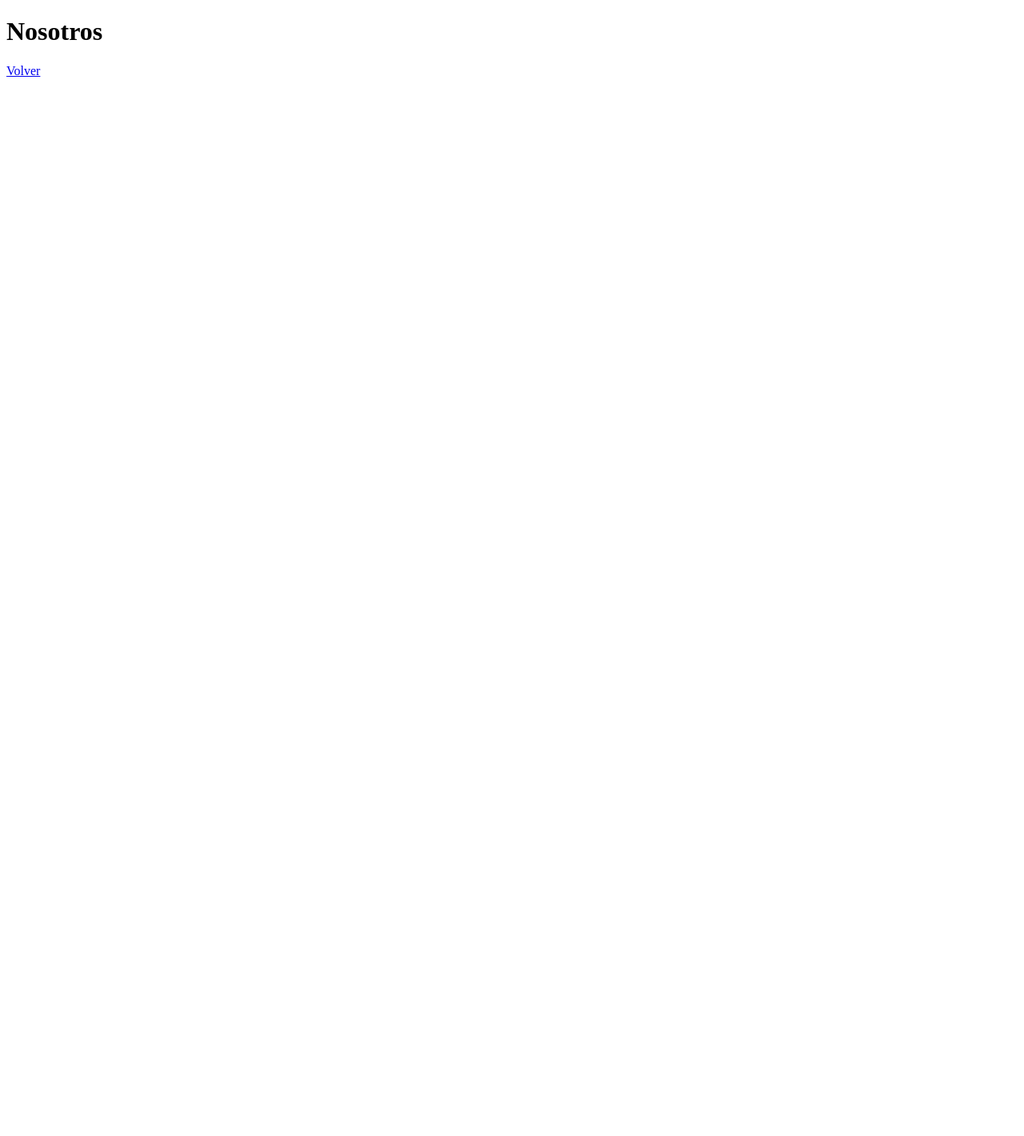
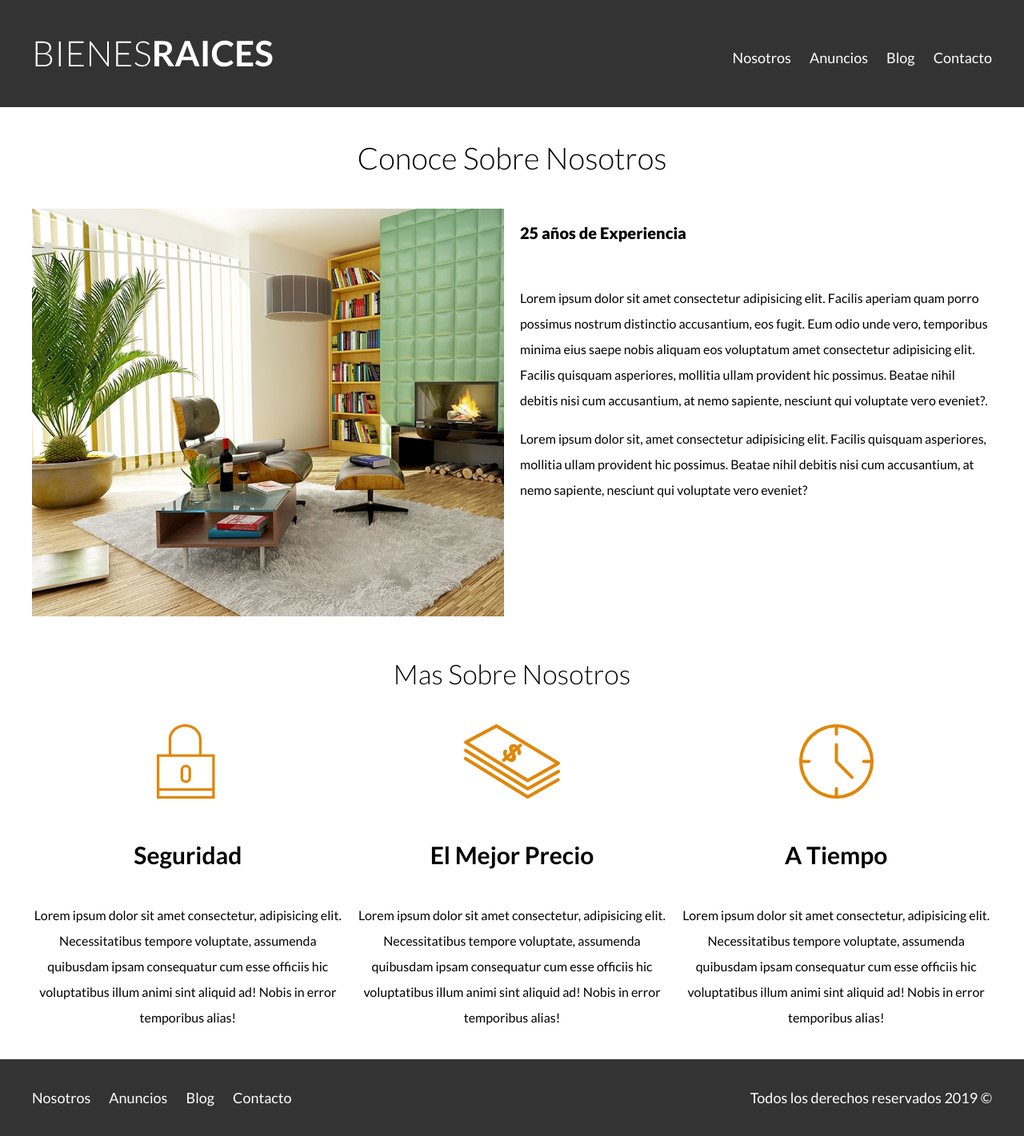
Before and after one commit to fuentesld/bienes_raices, a plain HTML site: page nosotros.html in a window 1280 px wide. Shown: the whole page at 80% size. Before the commit the page ends 800 px from the top, so only its background shows below. Drawn offline with Linux system fonts and the light colour scheme.

Commit message:
trminamos pagina nosotros

```diff
--- a/css/style.css
+++ b/css/style.css
@@ -11,7 +11,7 @@ html {
 body{
   font-family: 'Lato', sans-serif;
   font-size: 1.6rem;
-  line-height: 2rem;
+  line-height: 2;
 }
 
 h1{
@@ -85,6 +85,10 @@ img{
 }
 
 /* Header */
+.site-header{
+  background-color: #333333;
+  padding: 1rem 0 3rem 0;
+}
 .site-header.inicio {
   background-image: url(../img/header.jpg);
   background-position: center center;
@@ -100,7 +104,7 @@ img{
   padding-top: 3rem;
 }
 
-/* Navegacion */
+/** Navegacion */
 .navegacion a{
   color: #ffffff;
   text-decoration: none;
@@ -287,13 +291,28 @@ img{
 }
 
 .copyright{
-  margin-bottom: 0;
-  color:#ffffff
+  margin: 0 0;
+  color:#ffffff;
+  font-size: 1.8rem;
 }
 
 .contenedor-footer{
   padding: 3rem 0;
   display:flex;
   justify-content: space-between;
-  align-items: baseline;
+  align-items: center;
 }
+
+/** Internas */
+.contenido-nosotros{
+  display: grid;
+  grid-template-columns: repeat(2, 1fr);
+  column-gap: 2rem;
+}
+
+.texto-nosotros blockquote{
+  font-weight: 900;
+  font-size: 2rem;
+  margin: 0;
+  padding: 1rem 0 3rem 0;
+}
--- a/nosotros.html
+++ b/nosotros.html
@@ -3,11 +3,81 @@
 <head>
   <meta charset="UTF-8">
   <meta name="viewport" content="width=device-width, initial-scale=1.0">
-  <title>Document</title>
+  <title>Bienes Raices</title>
+  <link href="https://fonts.googleapis.com/css2?family=Lato:wght@300;400;700;900&display=swap" rel="stylesheet">
+  <link rel="stylesheet" href="css/normalize.css">
+  <link rel="stylesheet" href="css/style.css">
 </head>
 <body>
-  <h1>Nosotros</h1>
-  <a href="index.html">Volver</a>
+  <header class="site-header">
+    <div class="contenedor contenido-header">
+      <div class="barra">
+        <a href="/">
+          <img src="img/logo.svg" alt="logotipo de bienes raices">
+        </a>
 
+        <nav class="navegacion">
+          <a href="nosotros.html">Nosotros</a>
+          <a href="anuncios.html">Anuncios</a>
+          <a href="blog.html">Blog</a>
+          <a href="contacto.html">Contacto</a>
+        </nav>
+      </div>
+
+    </div>
+
+  </header>
+
+  <main class="contenedor">
+    <h1 class="centrar-texto fw-300">Conoce Sobre Nosotros</h1>
+
+    <div class="contenido-nosotros">
+      <div class="imagen">
+        <img src="img/nosotros.jpg" alt="imagen sobre nosotros">
+      </div>
+      <div class="texto-nosotros">
+        <blockquote>25 años de Experiencia</blockquote>
+        <p>Lorem ipsum dolor sit amet consectetur adipisicing elit. Facilis aperiam quam porro possimus nostrum distinctio accusantium, eos fugit. Eum odio unde vero, temporibus minima eius saepe nobis aliquam eos voluptatum amet consectetur adipisicing elit. Facilis quisquam asperiores, mollitia ullam provident hic possimus. Beatae nihil debitis nisi cum accusantium, at nemo sapiente, nesciunt qui voluptate vero eveniet?.</p>
+        <p>Lorem ipsum dolor sit, amet consectetur adipisicing elit. Facilis quisquam asperiores, mollitia ullam provident hic possimus. Beatae nihil debitis nisi cum accusantium, at nemo sapiente, nesciunt qui voluptate vero eveniet?</p>
+      </div>
+    </div>
+  </main>
+
+  <section class="contenedor seccion">
+    <h2 class="fw-300 centrar-texto">Mas Sobre Nosotros</h2>
+    <div class="iconos-nosotros">
+      <div class="icono">
+        <img src="img/icono1.svg" alt="seguridad">
+        <h3>Seguridad</h3>
+        <p>Lorem ipsum dolor sit amet consectetur, adipisicing elit. Necessitatibus tempore voluptate, assumenda quibusdam ipsam consequatur cum esse officiis hic voluptatibus illum animi sint aliquid ad! Nobis in error temporibus alias!</p>
+      </div>
+
+      <div class="icono">
+        <img src="img/icono2.svg" alt="mejor precio">
+        <h3>El Mejor Precio</h3>
+        <p>Lorem ipsum dolor sit amet consectetur, adipisicing elit. Necessitatibus tempore voluptate, assumenda quibusdam ipsam consequatur cum esse officiis hic voluptatibus illum animi sint aliquid ad! Nobis in error temporibus alias!</p>
+      </div>
+
+      <div class="icono">
+        <img src="img/icono3.svg" alt="a tiempo">
+        <h3>A Tiempo</h3>
+        <p>Lorem ipsum dolor sit amet consectetur, adipisicing elit. Necessitatibus tempore voluptate, assumenda quibusdam ipsam consequatur cum esse officiis hic voluptatibus illum animi sint aliquid ad! Nobis in error temporibus alias!</p>
+      </div>
+    </div>
+</section>
+
+  <footer class="site-footer seccion">
+    <div class="contenedor contenedor-footer">
+      <nav class="navegacion">
+        <a href="nosotros.html">Nosotros</a>
+        <a href="anuncios.html">Anuncios</a>
+        <a href="blog.html">Blog</a>
+        <a href="contacto.html">Contacto</a>
+      </nav>
+
+      <p class="copyright">Todos los derechos reservados 2019 &copy;</p>
+    </div>
+
+  </footer>
 </body>
 </html>
```
